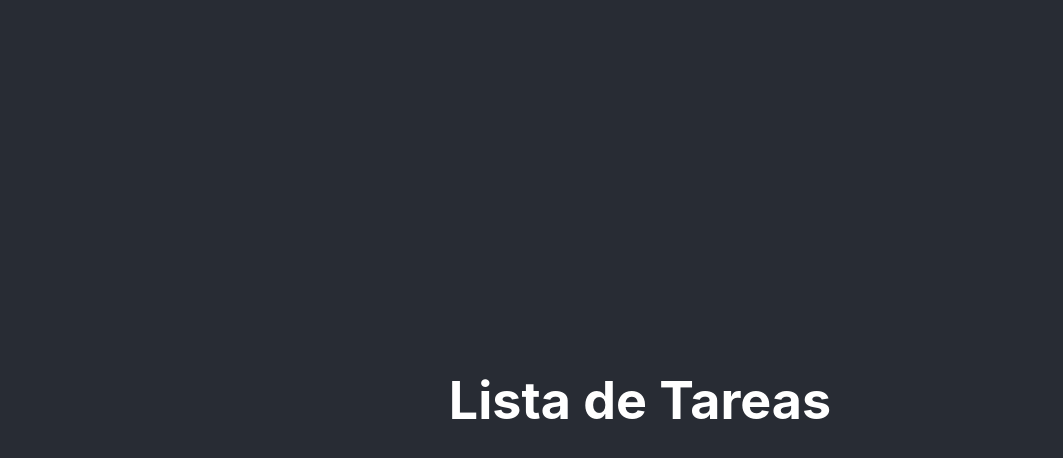
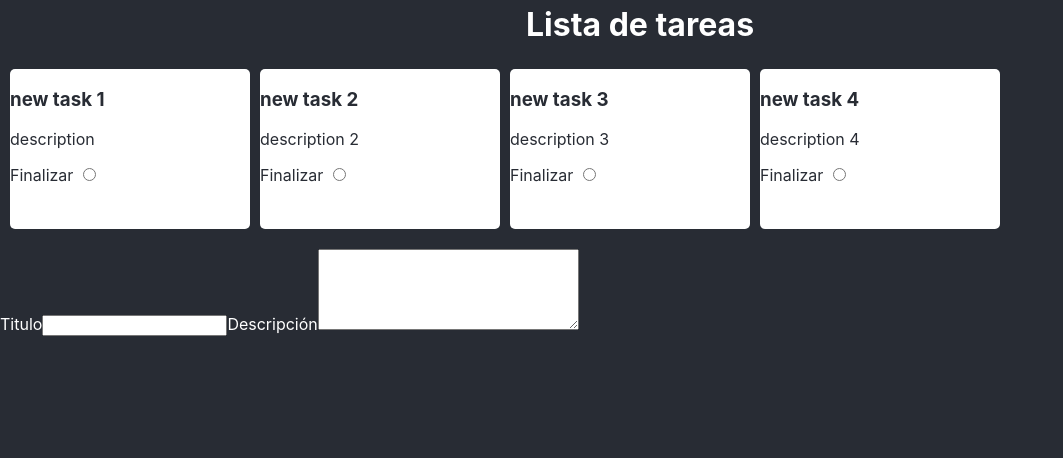
Before and after one commit to ryneelcode/todo-app-react, a React (Vite) app: page / in a window 1280 px wide. Shown: the top 458 px of the page, without its empty margins (0-1063 px from the left). Built offline with nearby package versions, Linux system fonts and the light colour scheme.

Commit message:
first mockup of todo-list

```diff
--- a/index.html
+++ b/index.html
@@ -3,9 +3,9 @@
 
 <head>
   <meta charset="UTF-8" />
-  <link rel="icon" type="image/svg+xml" href="/src/favicon.svg" />
+  <link rel="icon" type="image/svg+xml" href="/public/favicon.svg" />
   <meta name="viewport" content="width=device-width, initial-scale=1.0" />
-  <title>Vite App</title>
+  <title>Lista de Tareas</title>
 </head>
 
 <body>
--- a/src/App.css
+++ b/src/App.css
@@ -1,42 +1,23 @@
-.App {
-  text-align: center;
+.app-todo{
+  display: flex;
+  flex-direction:column;
+  gap:10px;
+  min-height: 80vh;
+  width: 100vw;
+  /* background-color:red; */
+}
+.app-todo>h1{
+  margin:0px;
+  padding:5px;
+  text-align:center;
 }
 
-.App-logo {
-  height: 40vmin;
-  pointer-events: none;
+.todo-list{
+  display:flex;
+  gap: 10px;
+  padding: 10px;
 }
 
-@media (prefers-reduced-motion: no-preference) {
-  .App-logo {
-    animation: App-logo-spin infinite 20s linear;
-  }
+.todo-form{
+
 }
-
-.App-header {
-  background-color: #282c34;
-  min-height: 100vh;
-  display: flex;
-  flex-direction: column;
-  align-items: center;
-  justify-content: center;
-  font-size: calc(10px + 2vmin);
-  color: white;
-}
-
-.App-link {
-  color: #61dafb;
-}
-
-@keyframes App-logo-spin {
-  from {
-    transform: rotate(0deg);
-  }
-  to {
-    transform: rotate(360deg);
-  }
-}
-
-button {
-  font-size: calc(10px + 2vmin);
-}
--- a/src/App.jsx
+++ b/src/App.jsx
@@ -1,15 +1,42 @@
 import { useState } from "react";
 import "./App.css";
+import Todo from "./components/Todo/Todo";
 
-function App () {
-  const [count, setCount] = useState(0);
+const initalTodos = [
+  { id: 1, title: "new task 1", description: "description" },
+  { id: 2, title: "new task 2", description: "description 2" },
+  { id: 3, title: "new task 3", description: "description 3" },
+  { id: 4, title: "new task 4", description: "description 4" }
+];
+
+function App() {
+  const [todos, setTodo] = useState(initalTodos);
+
   return (
-    <div className="App">
-      <header className="App-header">
-        <h1>Lista de Tareas</h1>
-      </header>
+    <div className="app-todo">
+      <h1>Lista de tareas</h1>
+      <section className="todo-list">
+        {
+          todos.map(({ id, title, description }) => (
+            <Todo
+              key={id}
+              id={id}
+              title={title}
+              description={description} />
+          ))
+        }
+      </section>
+      <section className="todo-form">
+        {/* //TODO crear modal para agregar tareas */}
+        <form>
+          <label htmlFor="title">Titulo</label>
+          <input type="text" name="title" />
+
+          <label htmlFor="description">Descripción</label>
+          <textarea name="description" rows="5" cols="30" />
+        </form>
+      </section>
     </div>
   );
 }
-
 export default App;
--- /dev/null
+++ b/src/components/Todo/Todo.css
@@ -0,0 +1,12 @@
+.appTodo{
+  width: 1vw;
+  height: 1vh;
+  background-color:white;
+}
+.todo{
+  background-color: white;
+  color: #282c34;
+  width: 15em;
+  min-height: 10em;
+  border-radius:5px;
+}
--- /dev/null
+++ b/src/components/Todo/Todo.jsx
@@ -0,0 +1,14 @@
+import "./Todo.css";
+
+const Todo = (todos) => {
+  const { title, description } = todos;
+  return (
+    <article className="todo" >
+      <h1>{title}</h1>
+      <p>{description}</p>
+      <label htmlFor="isCompleted">Finalizar <input type="radio" name="isCompleted" /></label>
+    </article>
+  );
+};
+
+export default Todo;
--- a/src/index.css
+++ b/src/index.css
@@ -1,13 +1,10 @@
 body {
-  margin: 0;
+  margin: 0px;
   font-family: -apple-system, BlinkMacSystemFont, 'Segoe UI', 'Roboto', 'Oxygen',
     'Ubuntu', 'Cantarell', 'Fira Sans', 'Droid Sans', 'Helvetica Neue',
     sans-serif;
   -webkit-font-smoothing: antialiased;
   -moz-osx-font-smoothing: grayscale;
+  background-color: #282c34;
+  color: white;
 }
-
-code {
-  font-family: source-code-pro, Menlo, Monaco, Consolas, 'Courier New',
-    monospace;
-}
```
Also changed, not shown: src/main.jsx (+6 -6 lines), .eslintrc.js, jsconfig.json (line endings or trailing spaces), public/favicon.svg (renamed from src/favicon.svg), public/logo.svg (renamed from src/logo.svg).
